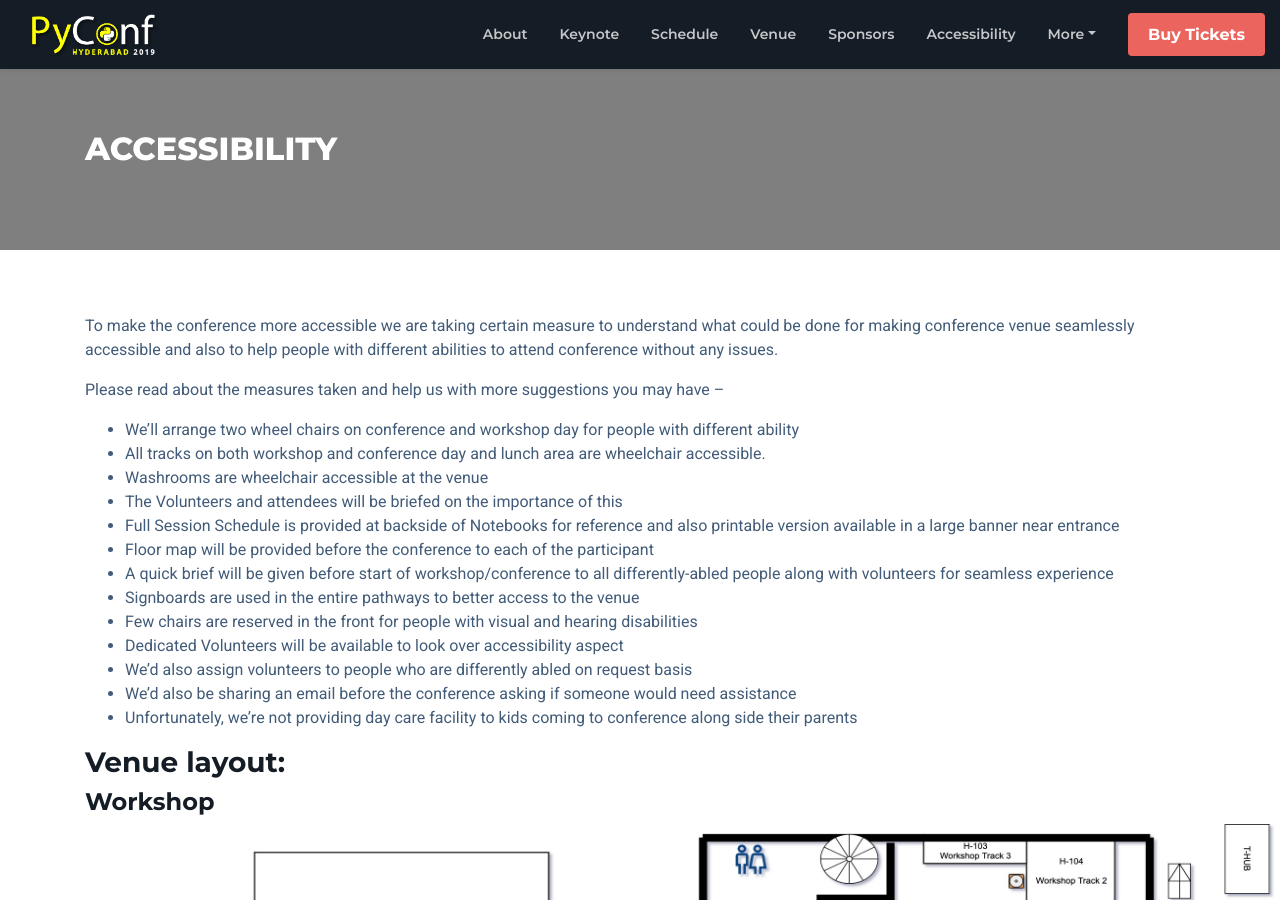
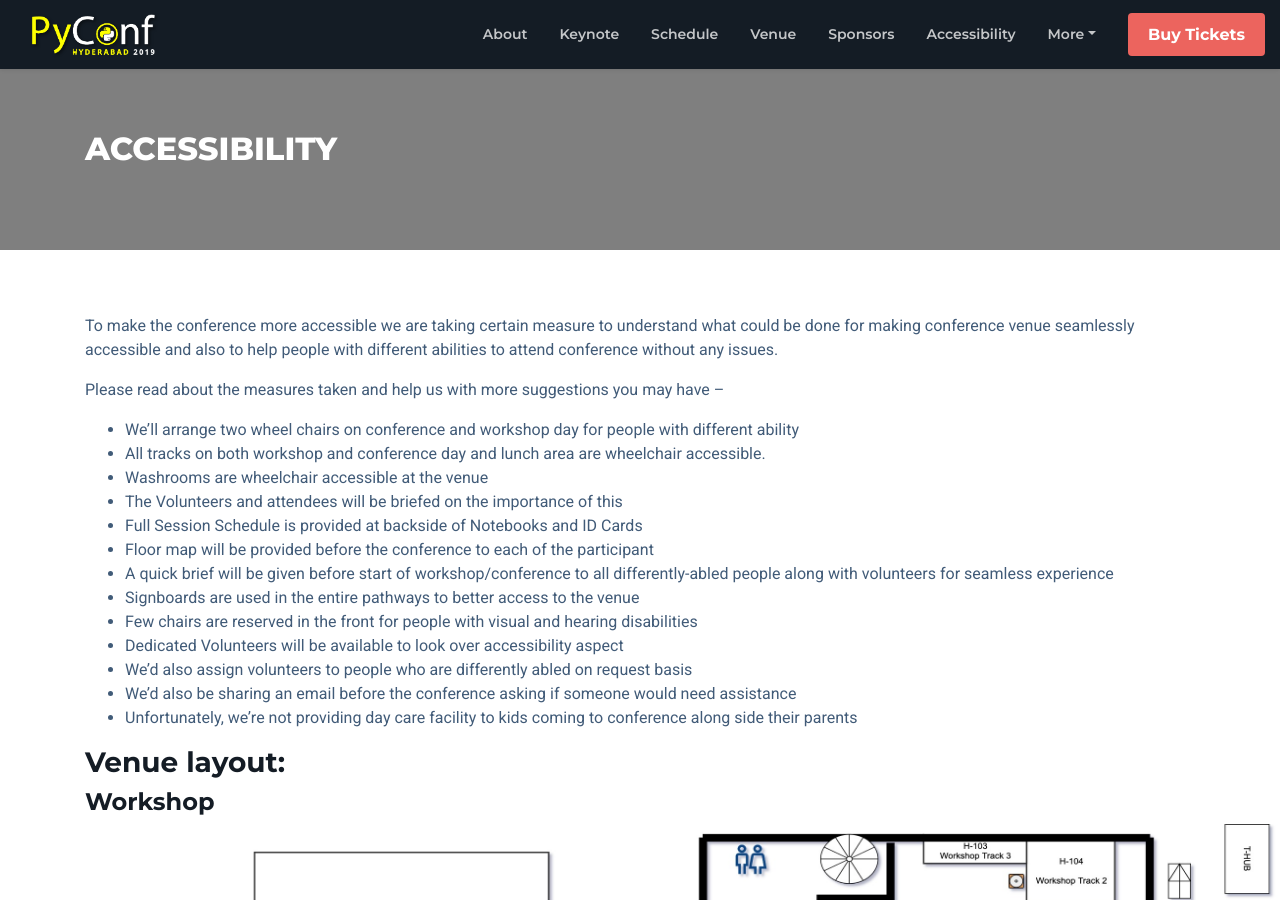
Before and after one commit to HydPy/hydpyconf2019, a Jekyll site: the page built from accessibility.md, in a window 1280 px wide and 900 px high. Built offline with Jekyll 4.4.1, drawn with Linux system fonts in a browser that asks for light colours; nearby versions of some CDN libraries.

Commit message:
Update sponsored talk and Accessibility page

```diff
--- a/_data/schedule/talks.yml
+++ b/_data/schedule/talks.yml
@@ -61,7 +61,7 @@
   -
     time: "2:30PM - 3:00PM"
     tracks:
-      - {title: "Atlassian Sponsored Talk",speaker: "TBD",description: "",category: "",audience_type: "",venue: "TBD"}
+      - {title: "Atlassian Sponsored Talk - Machine Learning in Healthcare",speaker: "Saurabh Khandelwal",description: "",category: "",audience_type: "",venue: "TBD"}
       - {title: "Understanding Air Pollution pre+post Diwali in Indian cities using Satellite Imagery",speaker: "Gokulavasan Murali",description: "",category: "",audience_type: "",venue: "TBD"}
   -
     time: "3:00PM - 3:30PM"
--- a/accessibility.md
+++ b/accessibility.md
@@ -11,7 +11,7 @@
 - All tracks on both workshop and conference day and lunch area are wheelchair accessible.
 - Washrooms are wheelchair accessible at the venue
 - The Volunteers and attendees will be briefed on the importance of this
-- Full Session Schedule is provided at backside of Notebooks for reference and also printable version available in a large banner near entrance
+- Full Session Schedule is provided at backside of Notebooks and ID Cards
 - Floor map will be provided before the conference to each of the participant
 - A quick brief will be given before start of workshop/conference to all differently-abled people along with volunteers for seamless experience
 - Signboards are used in the entire pathways to better access to the venue
```
